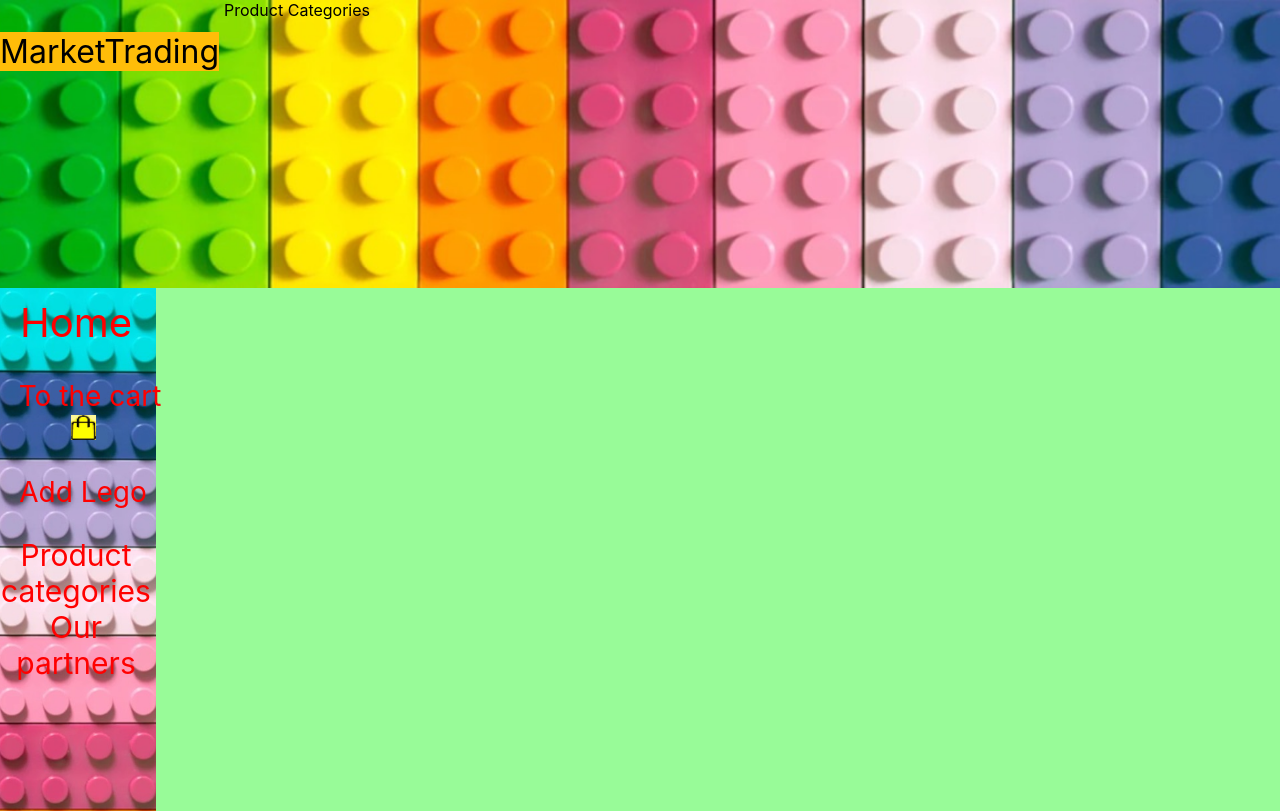
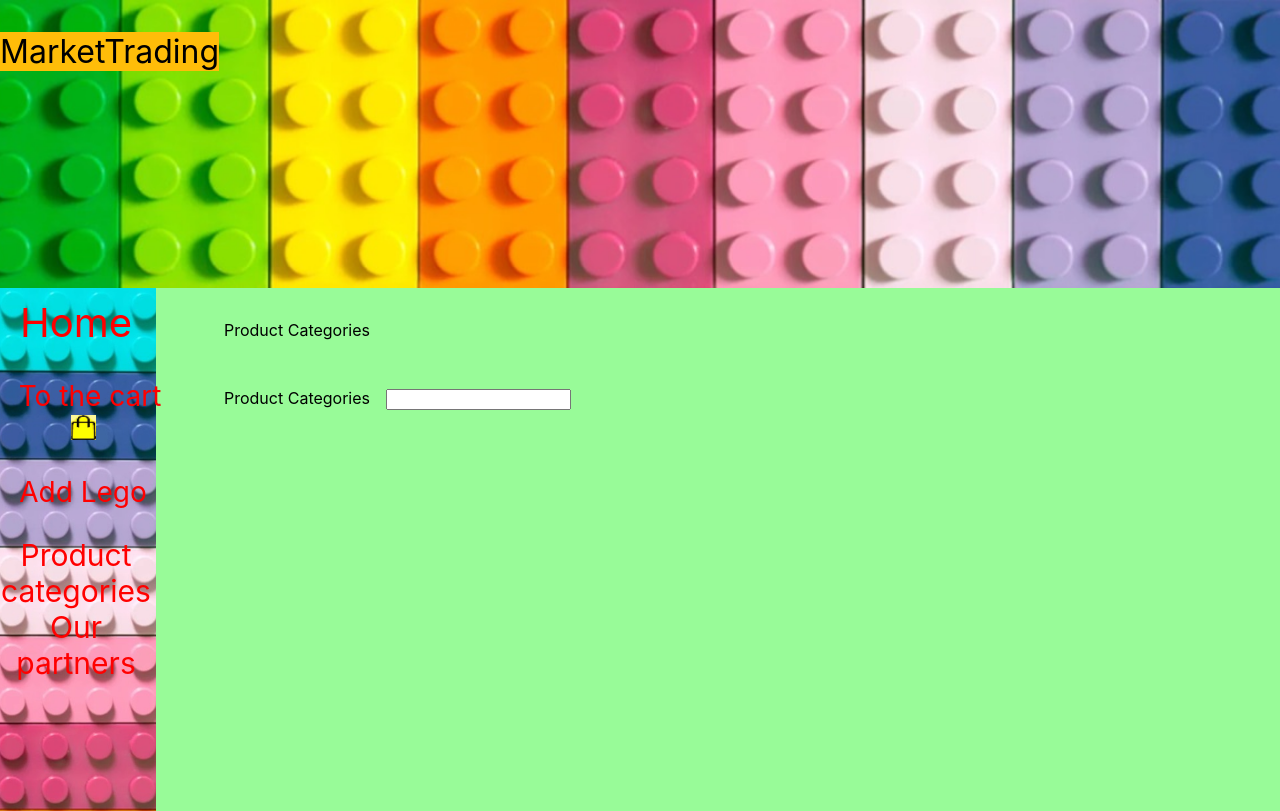
Before and after one commit to Swoolf88/legowebshopfe, a React (Create React App) app: page /productCategories in a window 1280 px wide. Shown: the top 811 px of the page. Built offline with nearby package versions, Linux system fonts and the light colour scheme.

Commit message:
product categories positioning

```diff
--- a/src/index.css
+++ b/src/index.css
@@ -608,12 +608,18 @@ body::-webkit-scrollbar-thumb {
 
 .productCategoriesHeaderText {
   position: relative;
-  top: -78em;
+  top: -58em;
   left: 14em;
 }
 
 .productCategoriesLabel {
   position: relative;
-  top: 0.25em;
-  left: 1em;
+  top: -55em;
+  left: 14em;
 }
+
+.inputProductCategories {
+  position: relative;
+  top: -66em;
+  left: 18em;
+}
```
